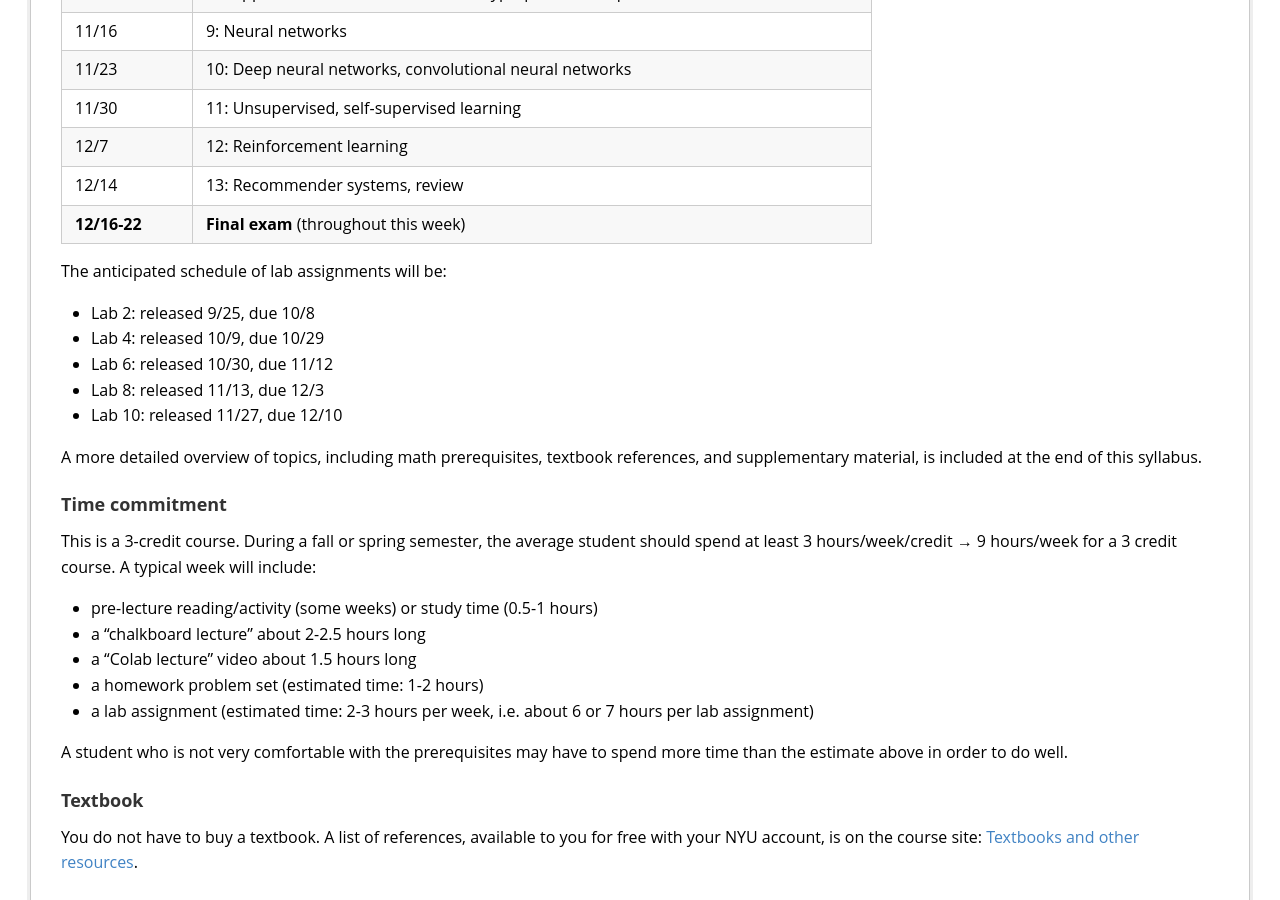
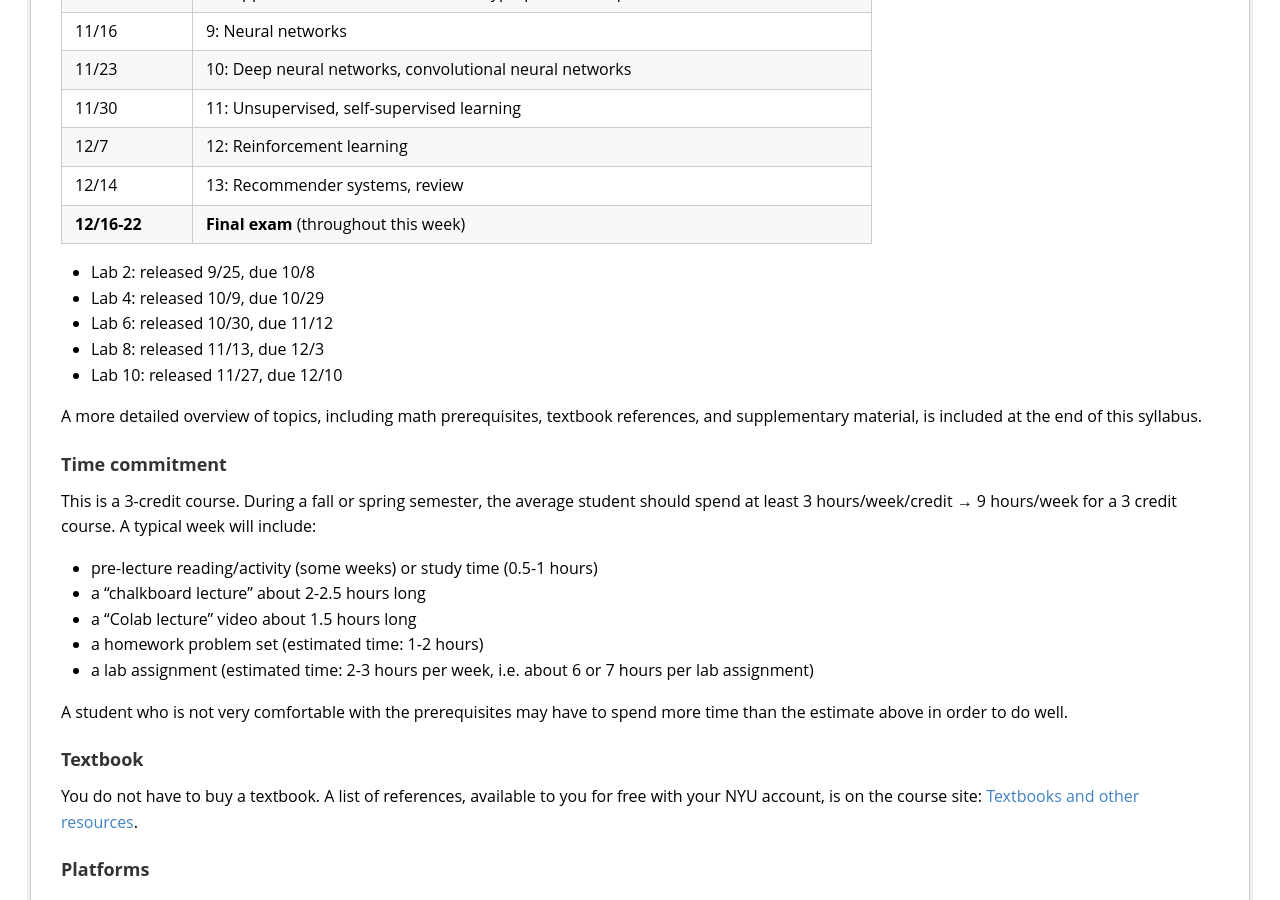
Before and after one commit to ffund/intro-ml-tss21, a Jekyll site: the page syllabus/in-person.html, which Jekyll copies as it is, in a window 1280 px wide and 900 px high, scrolled down 1365 px. Built offline with Jekyll 4.4.1, drawn with Linux system fonts in a browser that asks for light colours.

Commit message:
Remove lab schedule introduction from syllabi

```diff
--- a/syllabus/in-person.html
+++ b/syllabus/in-person.html
@@ -145,7 +145,6 @@ optimization</td>
 </tr>
 </tbody>
 </table>
-<p>The anticipated schedule of lab assignments will be:</p>
 <ul>
 <li>Lab 2: released 9/25, due 10/8</li>
 <li>Lab 4: released 10/9, due 10/29</li>
--- a/syllabus/online.html
+++ b/syllabus/online.html
@@ -152,7 +152,6 @@ optimization</td>
 </tr>
 </tbody>
 </table>
-<p>The anticipated schedule of lab assignments will be:</p>
 <ul>
 <li>Lab 2: released 9/25, due 10/8</li>
 <li>Lab 4: released 10/9, due 10/29</li>
```
Also changed, not shown: syllabus/schedule-in-person.md (+0 -2 lines), syllabus/schedule-online.md (+0 -2 lines).
